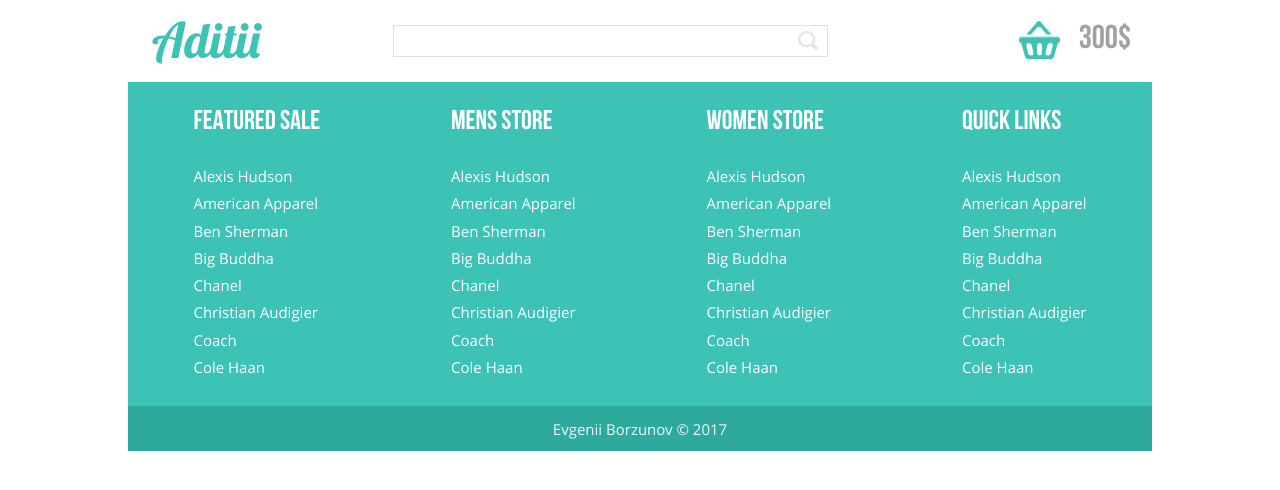
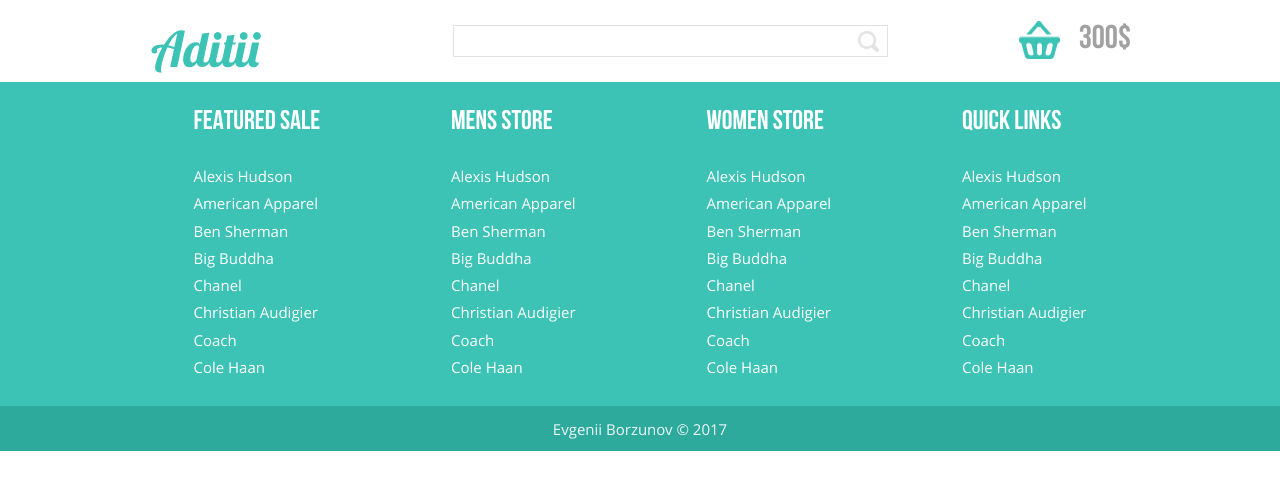
Before and after one commit to Inch129/AltarixMockup, a plain HTML site: page index.html in a window 1280 px wide. Drawn offline with Linux system fonts and the light colour scheme.

Commit message:
added centralized content, search rubber

```diff
--- a/css/style.css
+++ b/css/style.css
@@ -23,7 +23,6 @@
 
 .wrapper {
 width: 100%;
-max-width: 1024px;
 margin: 0 auto;
 font-family: BebasNeue;
 }
@@ -33,7 +32,11 @@
 font-size: 49px;
 font-family: logo, BebasNeue, serif;
 color: #3cc3b5;
-padding: 12px 22px 22px 24px;
+margin-left: 23px;
+margin-top: 21px;
+margin-bottom: 20px;
+top: 0;
+left: 0;
 }
 
 .purchase {
@@ -58,8 +61,9 @@
 }
 
 header {
-height: 82px;
+min-height: 82px;
 position: relative;
+width: 100%;
 
 }
 
@@ -68,7 +72,8 @@
 display: flex;
 width: 435px;
 height: 32px;
-left: 265px;
+margin: auto;
+left: 325px;
 top: 0;
 margin-top: 25px;
 }
@@ -78,23 +83,12 @@
 align-items: center;
 width: 100%;
 height: 100%;
+min-height: 32px;
 border-color: #e1e1e1;
 border-width: 1px;
 border-style: solid;
-
+background: url("../images/search_magnifier.png") no-repeat 98% 50%;
 /* max-width: 435px; */
-}
-
-.search__magnifier {
-    background-image: url(../images/search_magnifier.png);
-    position: absolute;
-    background-size: 100%;
-    height: 20px;
-    width: 20px;
-    top: 5px;
-    border: none;
-    background: no-repeat;
-    right: 10px;
 }
 
 footer {
@@ -102,10 +96,13 @@
 background-color: #3cc3b5;
 }
 
-footer .top {
+.wrap_content {
+position: relative;
 display: flex;
 max-height: 336px;
+max-width: 1024px;
 justify-content: space-around;
+margin: auto;
 }
 
 
--- a/index.html
+++ b/index.html
@@ -12,17 +12,16 @@
 <body>
 <!--main shell-->
  <main>
-<div class = "wrapper">
+<!--<div class = "wrapper"> -->
 
 <!--header-->
 <header>
-
+<div class="wrap_content">
 <span id = "logo">Aditii</span>
 
 <div class = "search-wrapper">
 
   <input class="search" type="text">
-  <img class = "search__magnifier" src= "images/search_magnifier.png">
 
 </div>
 
@@ -30,7 +29,7 @@
 <img class = "purchase__basket" src = "images/basket_icon.png" alt="Корзина">
 <span class = "purchase__amount">300$</span>
 </div>
-
+</div>
 </header>
 
 
@@ -39,13 +38,13 @@
 
 </div>
 
-</div>
+<!--</div> -->
 
 <!--footer-->
 <footer class="wrapper">
 <!--top side of footer-->
 
-  <div class ="top">
+  <div class ="wrap_content">
 
   <div class = "top__card">
   <h3 class="column-title">Featured sale</h3>
```
